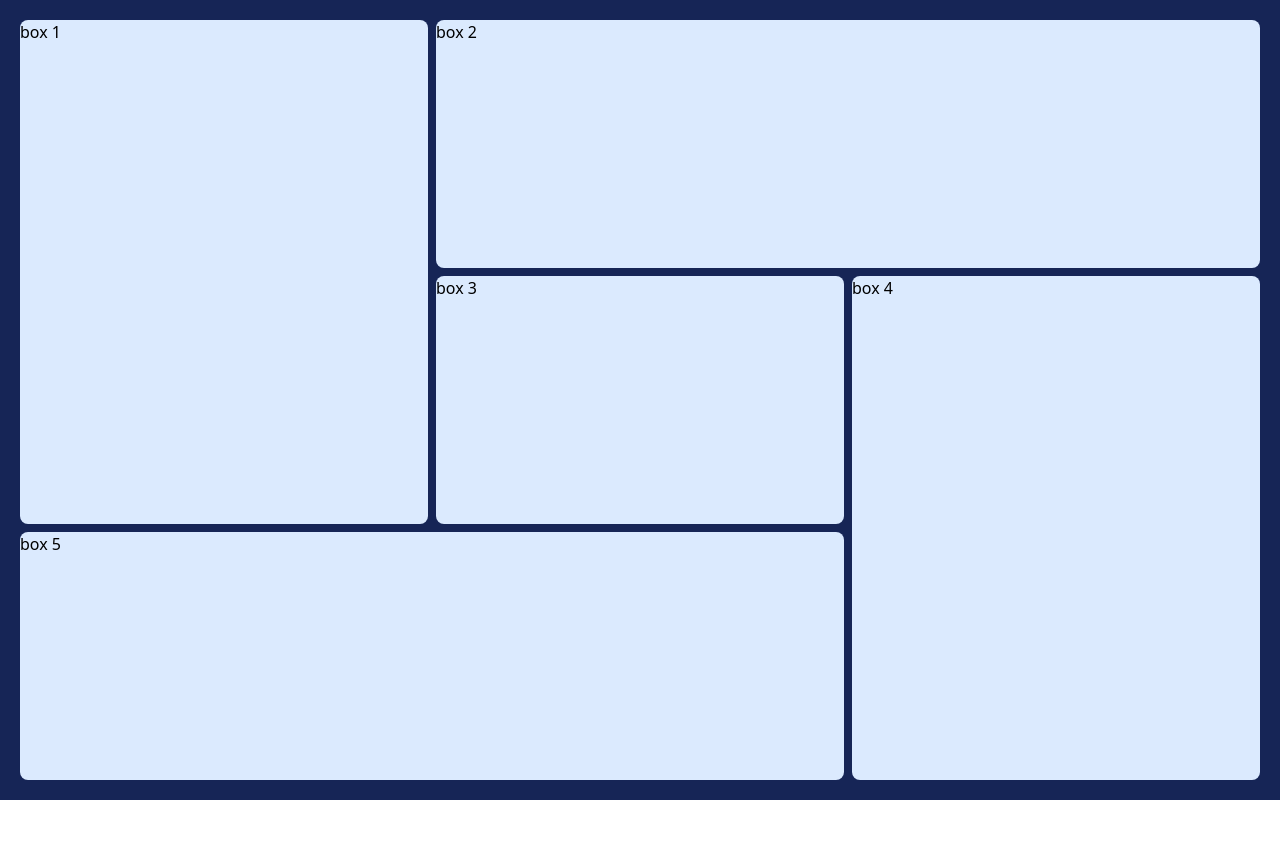
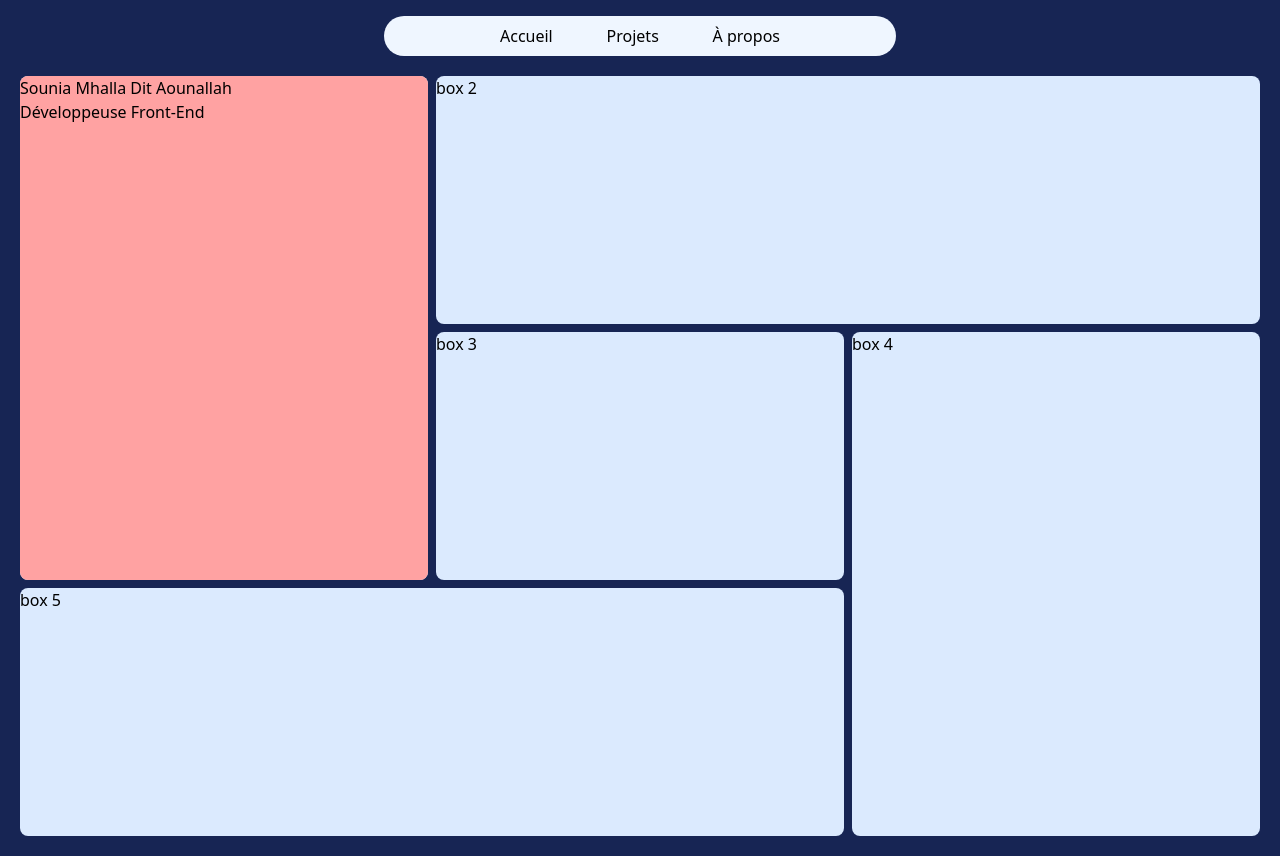
Before and after one commit to vickyfrosties/Portfolio, a React (Vite) app: page / in a window 1280 px wide. Before the commit the page ends 800 px from the top, so only its background shows below. Built offline with nearby package versions, Linux system fonts and the light colour scheme.

Commit message:
feat: add NavBar component with style adjustements

```diff
--- a/src/App.jsx
+++ b/src/App.jsx
@@ -1,8 +1,10 @@
 import MainLayout from "./components/MainLayout";
+import NavBar from "./components/NavBar";
 
 function App() {
   return (
     <>
+      <NavBar />
       <MainLayout />
     </>
   );
--- a/src/components/MainLayout.jsx
+++ b/src/components/MainLayout.jsx
@@ -1,8 +1,13 @@
 const MainLayout = () => {
   return (
     <>
-      <section className="min-h-lvh grid grid-cols-3 grid-rows-3 p-5 gap-2 bg-blue-950">
-        <div className="bg-blue-100 grid row-span-2 rounded-lg">box 1</div>
+      <section className="min-h-lvh grid grid-cols-3 grid-rows-3 p-5  gap-2 h-full">
+        <div className="bg-blue-100 grid row-span-2 rounded-lg">
+          <div className="bg-red-300 rounded-lg">
+            <h1>Sounia Mhalla Dit Aounallah</h1>
+            <h2>Développeuse Front-End</h2>
+          </div>
+        </div>
         <div className="bg-blue-100 grid col-span-2 rounded-lg">box 2</div>
         <div className="bg-blue-100 grid rounded-lg">box 3</div>
         <div className="bg-blue-100 grid row-span-2 rounded-lg">box 4</div>
--- /dev/null
+++ b/src/components/NavBar.jsx
@@ -0,0 +1,15 @@
+const NavBar = () => {
+  return (
+    <>
+      <nav className="bg-blue-50 rounded-full w-2/5 m-auto flex justify-center mt-4">
+        <ul className="w-80 flex justify-between items-center pt-2 pb-2">
+          <li className="pl-5 pr-5">Accueil</li>
+          <li className="pl-5 pr-5">Projets</li>
+          <li className="pl-5 pr-5">À propos</li>
+        </ul>
+      </nav>
+    </>
+  );
+};
+
+export default NavBar;
--- a/src/index.css
+++ b/src/index.css
@@ -14,5 +14,6 @@
   #root {
     width: 100%;
     height: 100vh;
+    background-color: #172554;
   }
 }
```
